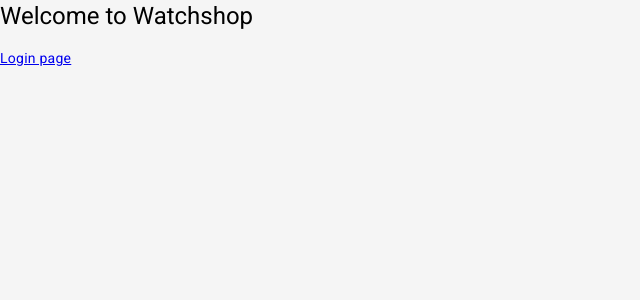
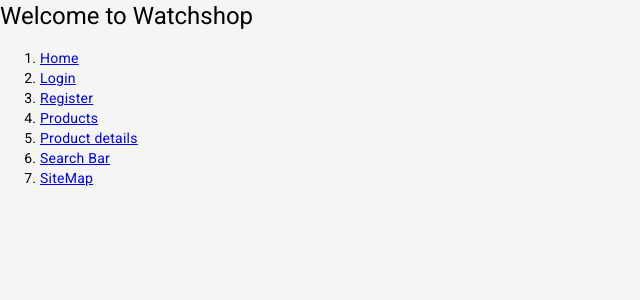
Before and after one commit to adrian-danila/watchShop-with-angular, an Angular app: page / in a window 1280 px wide. Shown: the top 300 px of the page, without its empty margins (0-640 px from the left). Built offline with nearby package versions, Linux system fonts and the light colour scheme.

Commit message:
added minor changes

```diff
--- a/angular.json
+++ b/angular.json
@@ -102,5 +102,8 @@
         }
       }
     }
+  },
+  "cli": {
+    "analytics": "37cbb08a-0f8e-44b3-866f-7339a1d86b3e"
   }
 }
--- a/package.json
+++ b/package.json
@@ -26,7 +26,7 @@
   },
   "devDependencies": {
     "@angular-devkit/build-angular": "^15.2.4",
-    "@angular/cli": "~15.2.4",
+    "@angular/cli": "^15.2.6",
     "@angular/compiler-cli": "^15.2.0",
     "@types/jasmine": "~4.3.0",
     "jasmine-core": "~4.5.0",
--- a/src/app/components/header/header.component.html
+++ b/src/app/components/header/header.component.html
@@ -1,7 +1,7 @@
     <mat-toolbar class="header">
       <div class="wrapper">
         <div class="logo">
-          <span><a routerLink="/">WatchShop</a></span>
+          <span><a routerLink="/dashboard">WatchShop</a></span>
         </div>
         <div class="navigation-links">
           <span><a routerLink="/">Your Cart</a></span>
--- a/src/app/components/sitemap/sitemap.component.html
+++ b/src/app/components/sitemap/sitemap.component.html
@@ -1,3 +1,5 @@
+<h1> Welcome to Watchshop</h1>
+
 <ol>
     <li>
         <a routerLink="/">Home</a>
--- /dev/null
+++ b/src/app/dashboard/dashboard.component.html
@@ -0,0 +1,3 @@
+<app-header></app-header>
+<app-navbar></app-navbar>
+<app-banner-v1></app-banner-v1>
--- a/src/app/home/home.component.html
+++ b/src/app/home/home.component.html
@@ -1,3 +1,25 @@
 <h1> Welcome to Watchshop</h1>
 
-<a routerLink="/login">Login page</a>
+<ol>
+    <li>
+        <a routerLink="/">Home</a>
+    </li>
+    <li>
+        <a routerLink="/login">Login</a>
+    </li>
+    <li>
+        <a routerLink="/register">Register</a>
+    </li>
+    <li>
+        <a routerLink="/products">Products</a>
+    </li>
+    <li>
+        <a routerLink="/product-details">Product details</a>
+    </li>
+    <li>
+        <a routerLink="/search-bar">Search Bar</a>
+    </li>
+    <li>
+        <a routerLink="/site-map">SiteMap</a>
+    </li>
+</ol>
```
Also changed, not shown: src/app/app-routing.module.ts (+10 -1 lines), src/app/app.module.ts (+21 -1 lines), src/app/dashboard/dashboard.component.ts (added, +10 -0 lines), src/app/dashboard/dashboard.component.scss (added), 2 other files (tests, documents, lock files or other folders).
